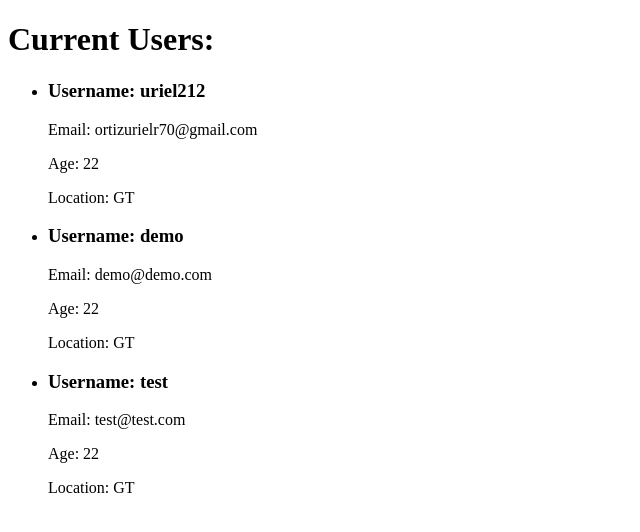
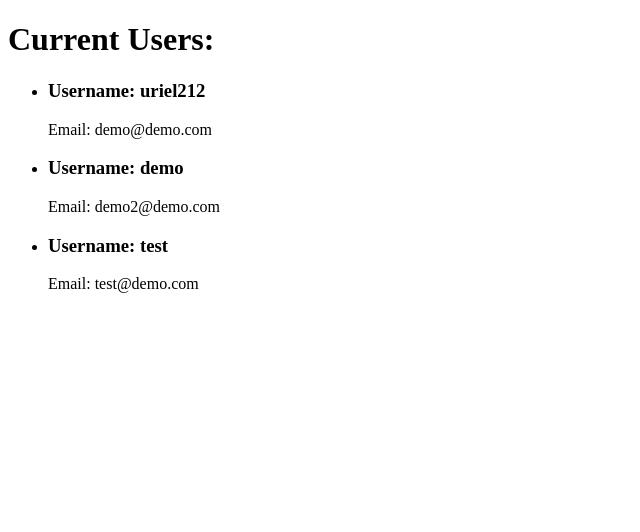
Before and after one commit to uriel212/react_demo, a React (Vite) app: page / in a window 1280 px wide. Shown: the top 532 px of the page, without its empty margins (0-640 px from the left). Built offline with nearby package versions, Linux system fonts and the light colour scheme.

Commit message:
Adding a different way to obtain properties of an object

```diff
--- a/src/App.jsx
+++ b/src/App.jsx
@@ -3,12 +3,13 @@
 // import JSXRules from './Components/JSXRules';
 // import MainContent from './MainContent';
 
-import Lists from "./Components/Lists";
+import ExerciseLists from "./Components/ExerciseLists";
+// import Lists from "./Components/Lists";
 
 const App = () => {
   return (
     <>
-      <Lists/>
+      <ExerciseLists />
     </>
   );
 }
--- /dev/null
+++ b/src/Components/ExerciseLists.jsx
@@ -0,0 +1,26 @@
+const ExerciseLists = () => {
+
+    const users = [
+        { id: 1, username: "uriel212", email: "demo@demo.com" },
+        { id: 2, username: "demo", email: "demo2@demo.com" },
+        { id: 3, username: "test", email: "test@demo.com" }
+    ]
+
+    return (
+        <div>
+            <h1>Current Users: </h1>
+            <ul>
+                {
+                    users.map(({id, username, email}) => (
+                        <li key={id}>
+                            <h3>Username: {username}</h3>
+                            <p>Email: {email}</p>
+                        </li>
+                    ))
+                }
+            </ul>
+        </div>
+    )
+}
+
+export default ExerciseLists
```
